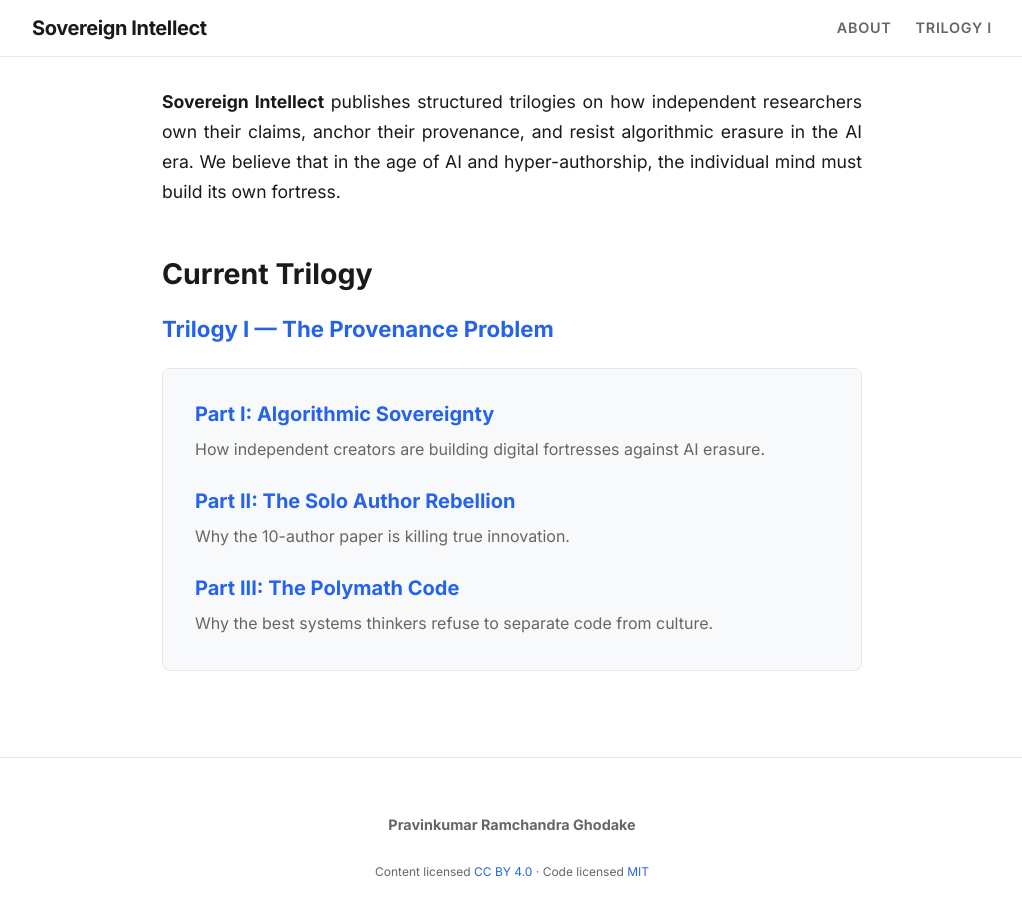
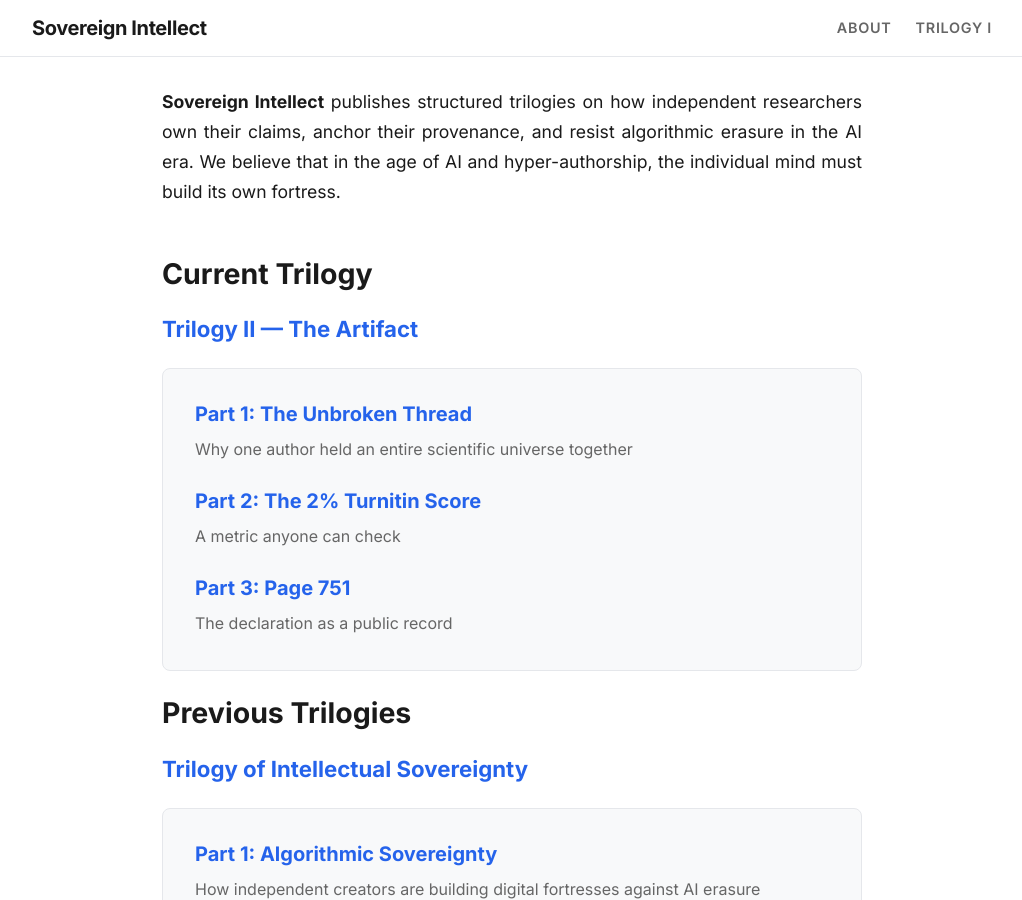
Before and after one commit to pravinkumar-ghodake/sovereign-intellect-blog, a Jekyll site: the page built from index.md, in a window 1280 px wide and 900 px high. Shown: the whole window, without its empty margins (128-1150 px from the left). Built offline with Jekyll 4.4.1, drawn with Linux system fonts in a browser that asks for light colours; some of the changed text lies outside the part shown.

Commit message:
Update index.md

```diff
--- a/index.md
+++ b/index.md
@@ -6,25 +6,47 @@ layout: default
 <strong>Sovereign Intellect</strong> publishes structured trilogies on how independent researchers own their claims, anchor their provenance, and resist algorithmic erasure in the AI era. We believe that in the age of AI and hyper-authorship, the individual mind must build its own fortress.
 </div>
 
+{% assign series_list = site.data.series %}
+
 ## Current Trilogy
 
-### [Trilogy I — The Provenance Problem](/sovereign-intellect-blog/series/intellectual-sovereignty/)
+{% for trilogy in series_list %}
+{% if forloop.last %}
+### [{{ trilogy.title }}]({{ '/series/' | append: trilogy.slug | append: '/' | relative_url }})
 
 <div style="background: var(--bg-secondary); padding: 2rem; border-radius: 8px; border: 1px solid var(--border-color); margin-top: 1.5rem;">
 
-  <a href="{{ site.baseurl }}/algorithmic-sovereignty.html" style="display: block; text-decoration: none; margin-bottom: 1.5rem;">
-  <h3 style="margin: 0 0 0.5rem 0; color: var(--accent-color); font-size: 1.25rem;">Part I: Algorithmic Sovereignty</h3>
-  <p style="margin: 0; color: var(--text-muted); font-size: 1rem; font-family: var(--font-ui);">How independent creators are building digital fortresses against AI erasure.</p>
+{% for part in trilogy.parts %}
+<a href="{{ part.url | relative_url }}" style="display: block; text-decoration: none;{% unless forloop.last %} margin-bottom: 1.5rem;{% endunless %}">
+  <h3 style="margin: 0 0 0.5rem 0; color: var(--accent-color); font-size: 1.25rem;">Part {{ part.number }}: {{ part.title }}</h3>
+  <p style="margin: 0; color: var(--text-muted); font-size: 1rem; font-family: var(--font-ui);">{{ part.subtitle }}</p>
 </a>
-
-<a href="{{ site.baseurl }}/solo-author-rebellion.html" style="display: block; text-decoration: none; margin-bottom: 1.5rem;">
-  <h3 style="margin: 0 0 0.5rem 0; color: var(--accent-color); font-size: 1.25rem;">Part II: The Solo Author Rebellion</h3>
-  <p style="margin: 0; color: var(--text-muted); font-size: 1rem; font-family: var(--font-ui);">Why the 10-author paper is killing true innovation.</p>
-</a>
-
-<a href="{{ site.baseurl }}/polymath-code.html" style="display: block; text-decoration: none;">
-  <h3 style="margin: 0 0 0.5rem 0; color: var(--accent-color); font-size: 1.25rem;">Part III: The Polymath Code</h3>
-  <p style="margin: 0; color: var(--text-muted); font-size: 1rem; font-family: var(--font-ui);">Why the best systems thinkers refuse to separate code from culture.</p>
-</a>
+{% endfor %}
 
 </div>
+{% endif %}
+{% endfor %}
+
+{% assign series_count = series_list | size %}
+{% if series_count > 1 %}
+
+## Previous Trilogies
+
+{% for trilogy in series_list %}
+{% unless forloop.last %}
+### [{{ trilogy.title }}]({{ '/series/' | append: trilogy.slug | append: '/' | relative_url }})
+
+<div style="background: var(--bg-secondary); padding: 2rem; border-radius: 8px; border: 1px solid var(--border-color); margin-top: 1.5rem; margin-bottom: 2rem;">
+
+{% for part in trilogy.parts %}
+<a href="{{ part.url | relative_url }}" style="display: block; text-decoration: none;{% unless forloop.last %} margin-bottom: 1.5rem;{% endunless %}">
+  <h3 style="margin: 0 0 0.5rem 0; color: var(--accent-color); font-size: 1.25rem;">Part {{ part.number }}: {{ part.title }}</h3>
+  <p style="margin: 0; color: var(--text-muted); font-size: 1rem; font-family: var(--font-ui);">{{ part.subtitle }}</p>
+</a>
+{% endfor %}
+
+</div>
+{% endunless %}
+{% endfor %}
+
+{% endif %}
```
